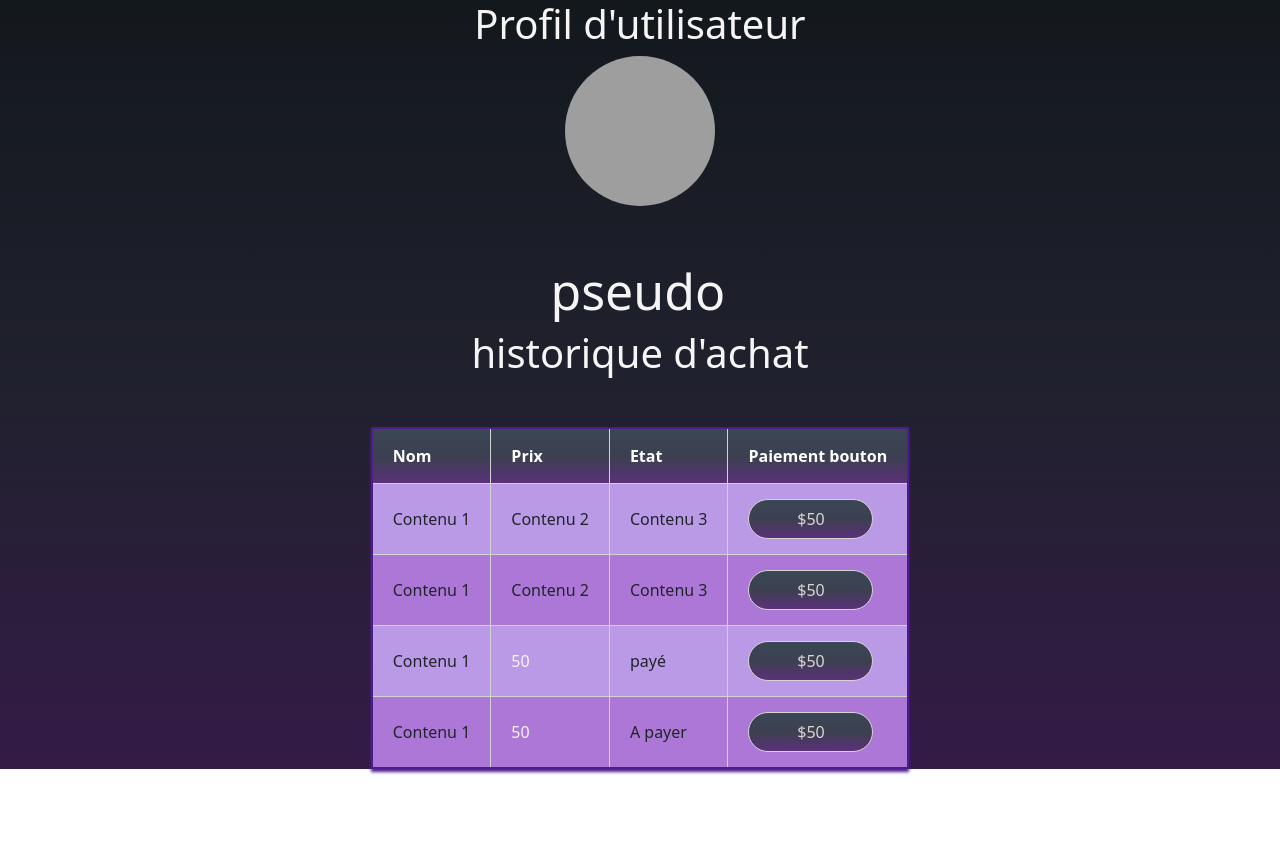
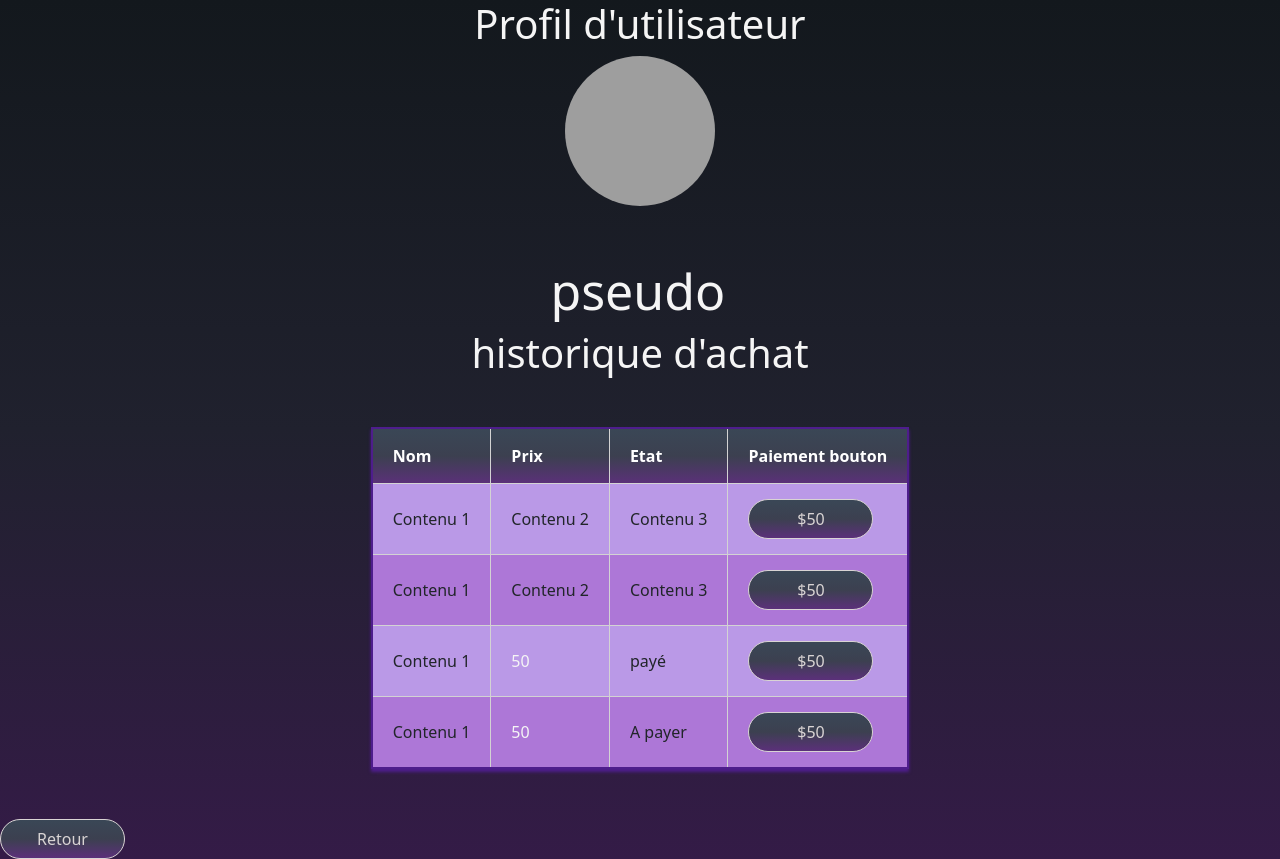
Before and after one commit to Mikrofus/projetTI2022, an Angular app: page /menuUser in a window 1280 px wide. Before the commit the page ends 819 px from the top, so only its background shows below. Built offline with nearby package versions, Linux system fonts and the light colour scheme; grey boxes are pictures that could not be loaded.

Commit message:
ajout d'un bt retour dans le menu user

```diff
--- a/src/app/menu-user/menu-user.component.html
+++ b/src/app/menu-user/menu-user.component.html
@@ -47,4 +47,5 @@
 
     </tbody>
   </table>
+  <button routerLink="" routerLinkActive="active" class="btn">Retour</button>
 </div>
```
